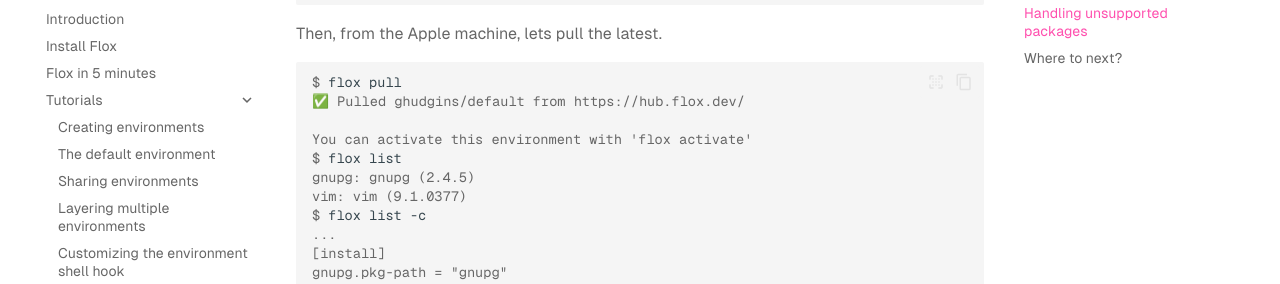
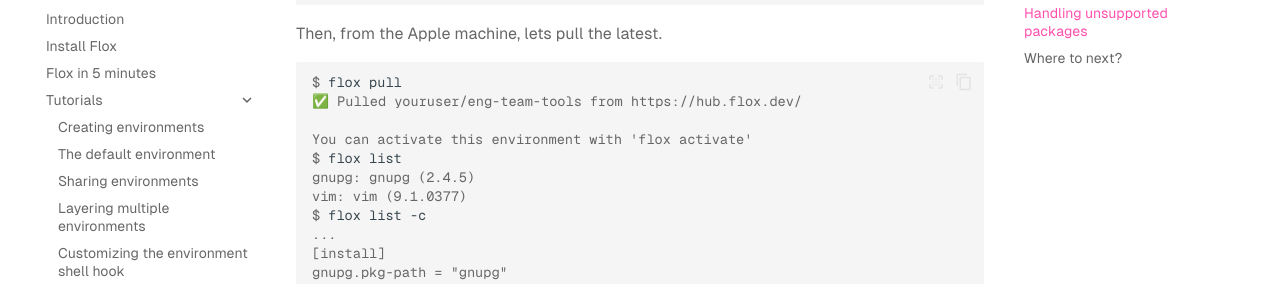
Before and after one commit to flox/floxdocs, an MkDocs documentation site: the page built from docs/tutorials/multi-arch-environments.md, in a window 1280 px wide and 900 px high, scrolled down 2601 px. Shown: the part 167-451 px from the top of the window. Built offline with MkDocs 1.6.1 and Material for MkDocs 9.7.7, drawn with Linux system fonts in a browser that asks for light colours; plug-ins that fetch from the network failed and are left out; comment, search, counter and statistics services are not loaded.

Commit message:
Who's @ghudgins?

````diff
--- a/docs/tutorials/multi-arch-environments.md
+++ b/docs/tutorials/multi-arch-environments.md
@@ -145,7 +145,7 @@
 
 ``` console
 $ flox pull
-✅ Pulled ghudgins/default from https://hub.flox.dev/
+✅ Pulled youruser/eng-team-tools from https://hub.flox.dev/
 
 You can activate this environment with 'flox activate'
 $ flox list
````
